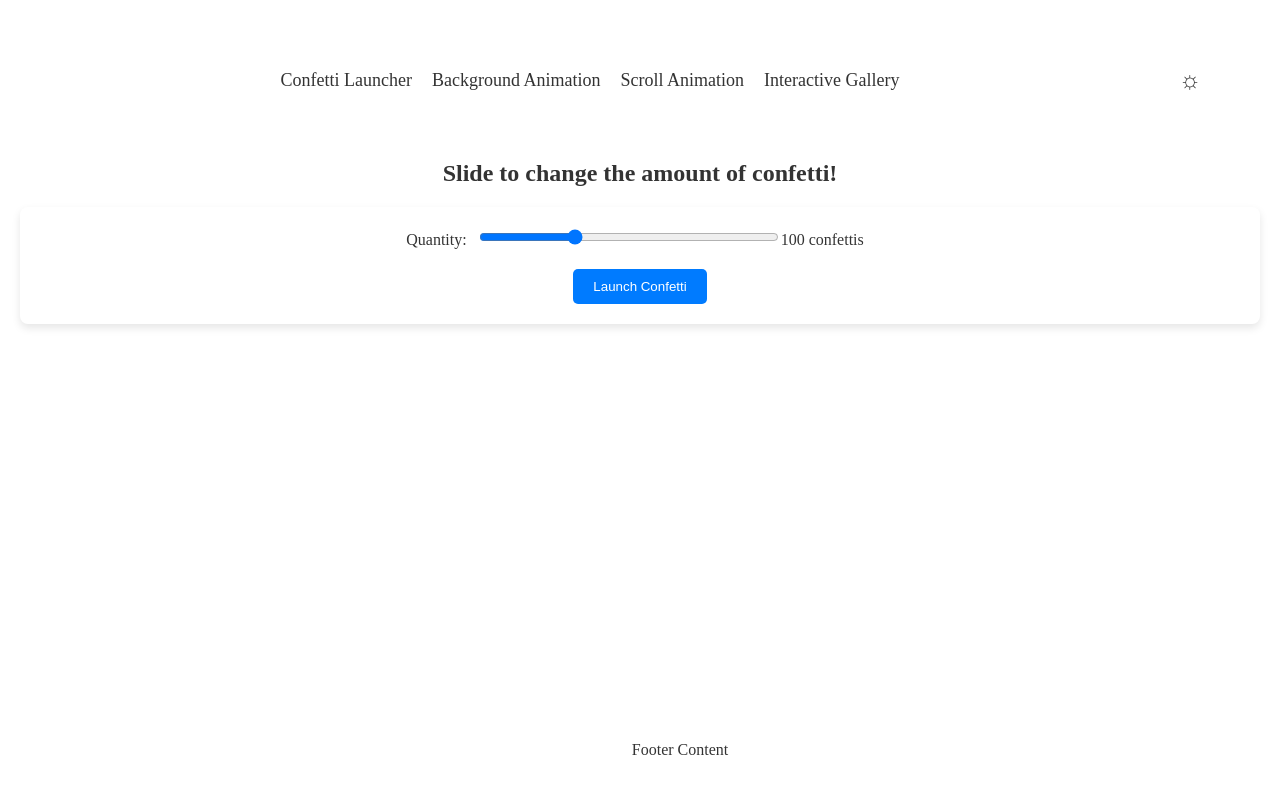
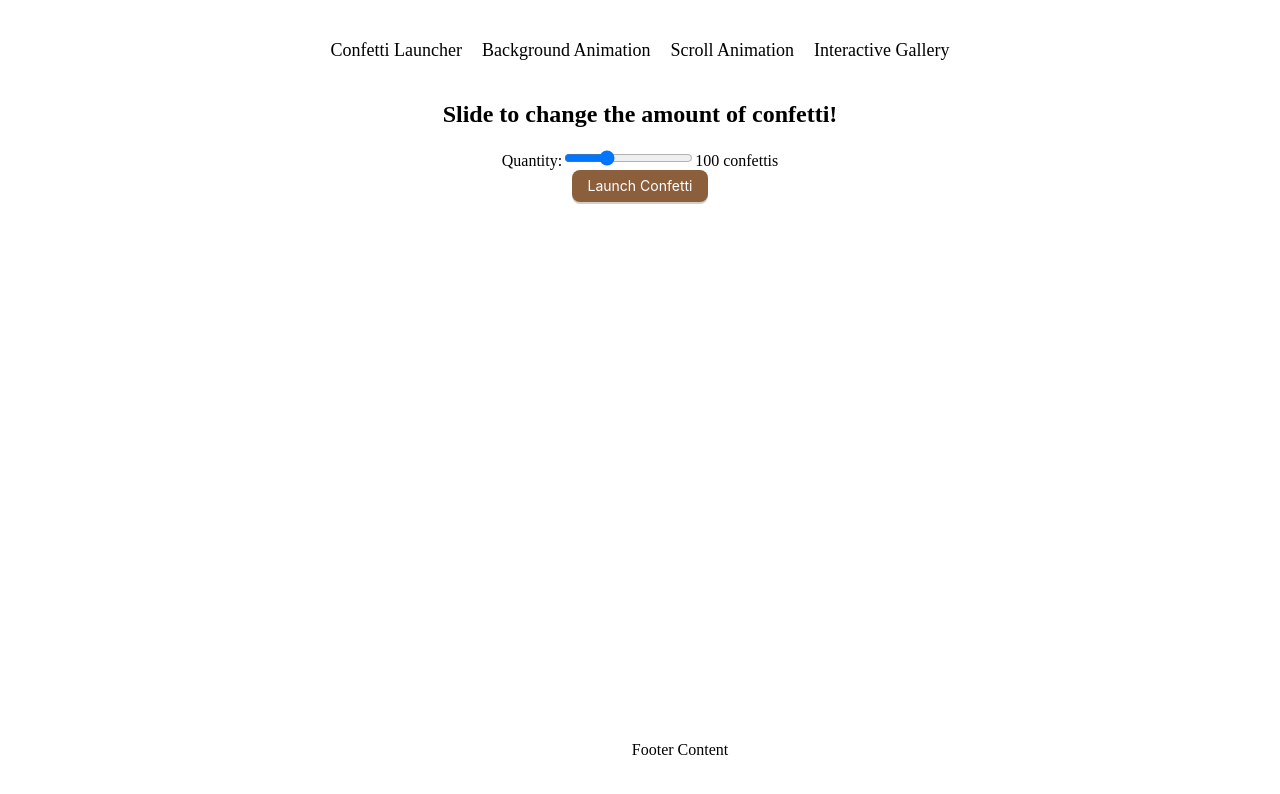
Before and after one commit to kkoisland/confetti-app, a React (Vite) app: page / in a window 1280 px wide. Shown: the top 794 px of the page. Built offline with nearby package versions, Linux system fonts and the light colour scheme.

Commit message:
Add ConfigProvider and remove custom dark/light mode to enable antd theme

```diff
--- a/src/App.tsx
+++ b/src/App.tsx
@@ -1,4 +1,3 @@
-import { useState, useEffect } from 'react';
 import { BrowserRouter, Routes, Route } from 'react-router-dom';
 import ConfettiLauncherPage from './pages/ConfettiLauncherPage';
 import BackgroundAnimationPage from './pages/BackgroundAnimationPage';
@@ -9,24 +8,10 @@ import Footer from './components/Footer/Footer';
 import './App.css';
 
 function App() {
-  const [theme, setTheme] = useState(
-    window.matchMedia && window.matchMedia('(prefers-color-scheme: dark)').matches
-      ? 'dark'
-      : 'light'
-  );
-
-  useEffect(() => {
-    document.body.className = theme; // 'light' or 'dark'
-  }, [theme]);
-
-  const toggleTheme = () => {
-    setTheme(theme === 'light' ? 'dark' : 'light');
-  };
-
   return (
     <BrowserRouter>
-      <div className={`App ${theme === 'dark' ? 'theme-dark' : 'theme-light'} shared-styles`}>
-        <Header theme={theme} toggleTheme={toggleTheme} />
+      <div className="App shared-styles">
+        <Header />
         <Routes>
           <Route path="/confetti" element={<ConfettiLauncherPage />} />
           <Route path="/background" element={<BackgroundAnimationPage />} />
@@ -34,7 +19,7 @@ function App() {
           <Route path="/gallery" element={<ConfettiGalleryPage />} />
           <Route path="/" element={<ConfettiLauncherPage />} /> {/* デフォルトページ */}
         </Routes>
-        <Footer theme={theme} />
+        <Footer />
       </div>
     </BrowserRouter>
   );
--- a/src/components/ConfettiLauncher/ConfettiLauncher.tsx
+++ b/src/components/ConfettiLauncher/ConfettiLauncher.tsx
@@ -1,7 +1,7 @@
 import React, { useState } from 'react';
 import confetti from 'canvas-confetti';
 import { confettiPresets } from '../../data/confettiOptions';
-import styles from './ConfettiLauncher.module.css';
+import { Button } from 'antd';
 
 const ConfettiLauncher = () => {
   const [quantity, setQuantity] = useState(confettiPresets.normal.particleCount);
@@ -20,7 +20,7 @@ const ConfettiLauncher = () => {
   };
 
   return (
-    <div className={styles.launcher}>
+    <div>
       <div>
         <label htmlFor="quantity">Quantity:</label>
         <input
@@ -34,7 +34,9 @@ const ConfettiLauncher = () => {
         />
         <span>{quantity} confettis</span>
       </div>
-      <button onClick={launchConfetti}>Launch Confetti</button>
+      <Button type="primary" onClick={launchConfetti}>
+        Launch Confetti
+      </Button>
     </div>
   );
 };
--- a/src/components/Footer/Footer.tsx
+++ b/src/components/Footer/Footer.tsx
@@ -1,8 +1,8 @@
 import styles from './Footer.module.css';
 
-const Footer = ({ theme }: { theme: string }) => {
+const Footer = () => {
   return (
-    <footer className={`${styles.footer} ${theme === 'dark' ? 'theme-dark' : 'theme-light'}`}>
+    <footer className={styles.footer}>
       <p>Footer Content</p>
     </footer>
   );
--- a/src/components/Header/Header.tsx
+++ b/src/components/Header/Header.tsx
@@ -1,11 +1,6 @@
 import styles from './Header.module.css';
 
-interface HeaderProps {
-  theme: string;
-  toggleTheme: () => void;
-}
-
-const Header = ({ theme, toggleTheme }: HeaderProps) => {
+const Header = () => {
   return (
     <header className={styles.header}>
       <nav className={styles.nav}>
@@ -24,12 +19,6 @@ const Header = ({ theme, toggleTheme }: HeaderProps) => {
           </li>
         </ul>
       </nav>
-      <button
-        onClick={toggleTheme}
-        className={`${styles.themeToggleButton} ${theme === 'dark' ? 'theme-dark' : 'theme-light'}`}
-      >
-        {theme === 'light' ? '☼' : '🌙'}
-      </button>
     </header>
   );
 };
--- a/src/main.tsx
+++ b/src/main.tsx
@@ -1,10 +1,14 @@
 import { StrictMode } from 'react';
 import { createRoot } from 'react-dom/client';
+import { ConfigProvider } from 'antd';
+import theme from './theme';
 import App from './App.tsx';
 import './index.css';
 
 createRoot(document.getElementById('root')!).render(
   <StrictMode>
-    <App />
+    <ConfigProvider theme={theme}>
+      <App />
+    </ConfigProvider>
   </StrictMode>
 );
--- /dev/null
+++ b/src/theme.ts
@@ -0,0 +1,16 @@
+import type { ThemeConfig } from 'antd';
+
+const theme: ThemeConfig = {
+  token: {
+    colorPrimary: '#8B5E3C', // メインのブラウン
+    colorSuccess: '#6B8E23', // 成功時のオリーブグリーン
+    colorWarning: '#D2B48C', // 警告のベージュ
+    colorError: '#A0522D', // エラー時の赤みブラウン
+    colorText: '#5C4033', // ダークチョコレート（文字色）
+    colorBgBase: '#FDF6EE', // 背景はやさしいアイボリー
+    borderRadius: 8, // やわらかさを出す角丸
+    // fontFamily: `'Noto Sans JP', 'Roboto', sans-serif`, // 読みやすさ優先
+  },
+};
+
+export default theme;
```
